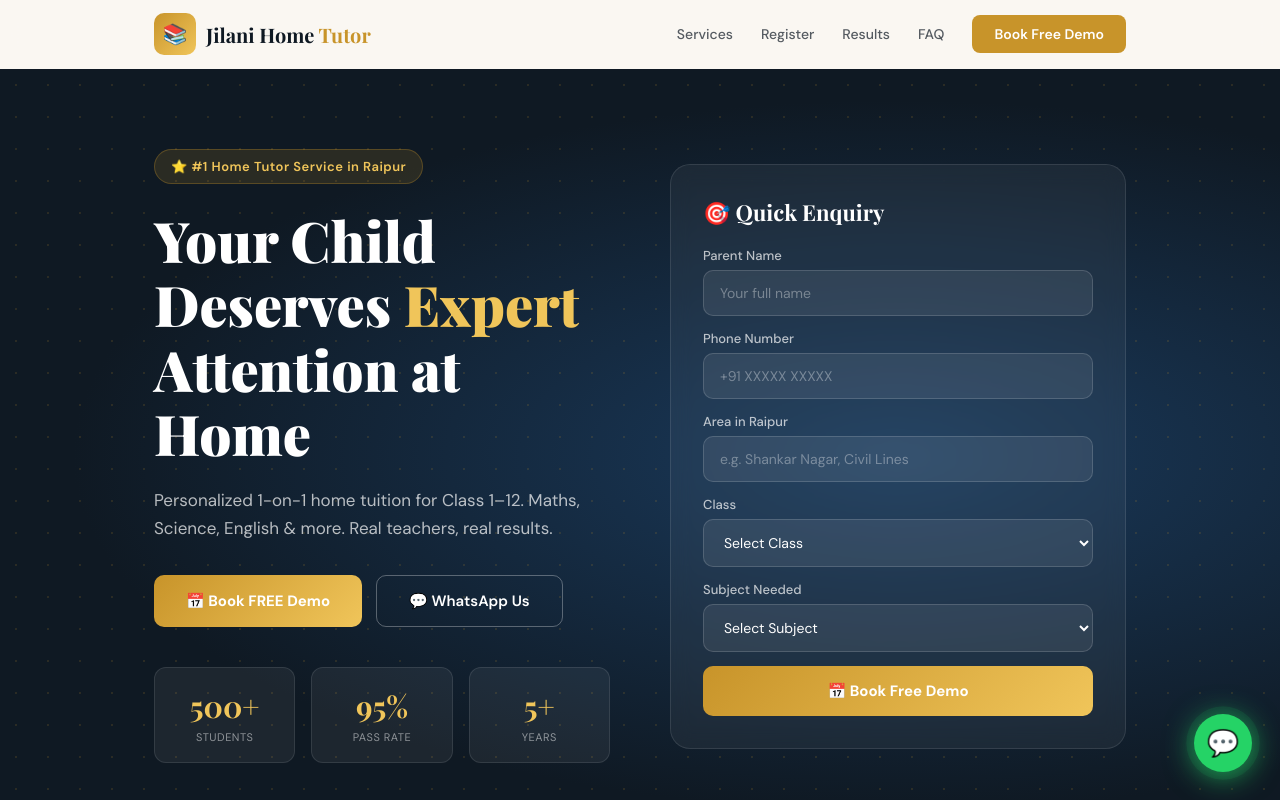
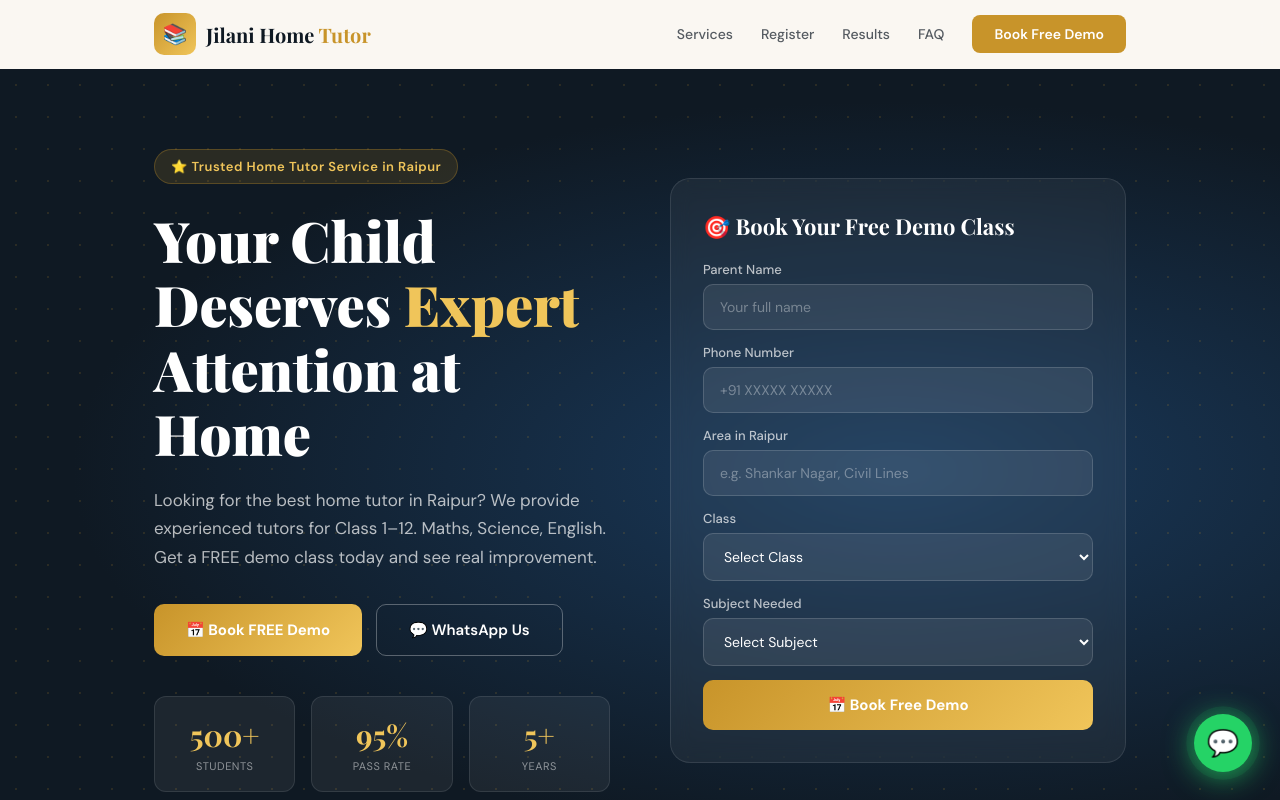
Before and after one commit to afzal-04/Jilani.Home.Tutor, a Next.js app: page / in a window 1280 px wide. Shown: the top 800 px of the page. Built offline with nearby package versions, Linux system fonts and the light colour scheme; no server answers; the database is empty.

Commit message:
Commit Changes in Hero Section

```diff
--- a/src/sections/Hero.tsx
+++ b/src/sections/Hero.tsx
@@ -7,7 +7,7 @@ import styles from './Hero.module.css';
 
 export default function Hero() {
   const [heroSubtext, setHeroSubtext] = useState(
-    'Personalized 1-on-1 home tuition for Class 1–12. Maths, Science, English & more. Real teachers, real results.'
+    'Looking for the best home tutor in Raipur? We provide experienced tutors for Class 1–12. Maths, Science, English. Get a FREE demo class today and see real improvement.'
   );
   const [offerBanner, setOfferBanner] = useState('');
   const [whatsappHref, setWhatsappHref] = useState('https://wa.me/917999854628');
@@ -54,13 +54,13 @@ export default function Hero() {
         <div className={styles.content}>
           {/* Left: headline */}
           <div className={styles.left}>
-            <div className={styles.badge}>⭐ #1 Home Tutor Service in Raipur</div>
+            <div className={styles.badge}>⭐ Trusted Home Tutor Service in Raipur</div>
             <h1 className={styles.heading}>
               Your Child Deserves <em>Expert</em> Attention at Home
             </h1>
             <p className={styles.sub}>{heroSubtext}</p>
             <div className={styles.btns}>
-              <a href="#register" className="btn-primary">📅 Book FREE Demo</a>
+              <a href="#register" className="btn-primary">📅 Book FREE Demo </a>
               <a href={whatsappHref} target="_blank" rel="noreferrer" className="btn-outline">
                 💬 WhatsApp Us
               </a>
@@ -74,7 +74,7 @@ export default function Hero() {
 
           {/* Right: quick enquiry form */}
           <div className={styles.card}>
-            <h3>🎯 Quick Enquiry</h3>
+            <h3>🎯 Book Your Free Demo Class</h3>
             <form onSubmit={handleSubmit} className={styles.form}>
               <div className="form-group">
                 <label>Parent Name</label>
@@ -120,7 +120,11 @@ export default function Hero() {
               <button type="submit" className="btn-primary" style={{ width: '100%', justifyContent: 'center' }} disabled={loading}>
                 {loading ? 'Submitting...' : '📅 Book Free Demo'}
               </button>
-              {success && <div className="success-msg">✅ Submitted! We&apos;ll call you within 24 hours.</div>}
+              {success && (
+                <div className="success-msg">
+                  ✅ Request submitted! Our team will contact you within 24 hours.
+                </div>
+              )}
             </form>
           </div>
         </div>
```
